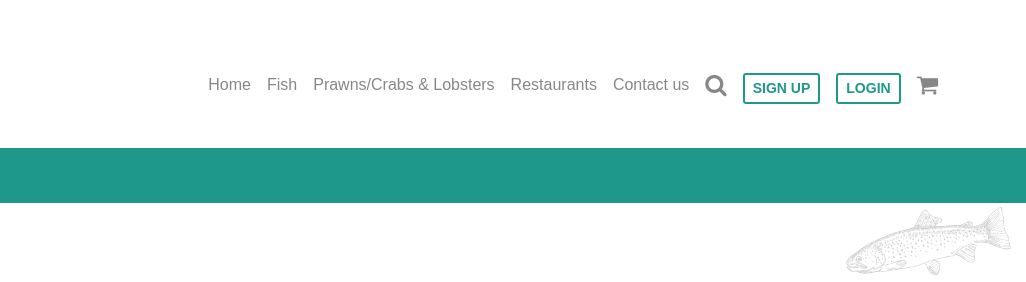
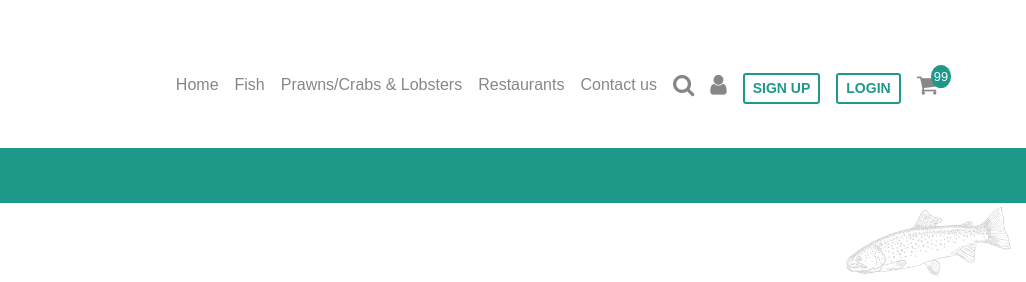
Before and after one commit to SalmanHilal/FishFresh, a plain HTML site: page otp.html in a window 1280 px wide. Shown: the top 282 px of the page, 254-1280 px from the left. Drawn offline with Linux system fonts and the light colour scheme.

Commit message:
revisions done

```diff
--- a/assets/css/style.css
+++ b/assets/css/style.css
@@ -259,11 +259,33 @@ body .search-box input{
     border-top-right-radius: 0!important;
     font-size: inherit !important;
 }
-.btn:hover{
-    color: #1E9889;
+.btn:not(.theme-bg):not(select):hover{
+    color: #fff !important;
+    background-color: #1E9889;
+}
+.btn.theme-bg:hover{
+    color: #1E9889 !important;
+    background-color: #fff;
 }
 .dnone{
     display: none;
+}
+.cart{
+    position: relative;
+}
+.cart small{
+    position: absolute;
+    top: 0;
+    right: -5px;
+    background-color: #1E9889;
+    color: #fff;
+    border-radius: 100%;
+    padding: 2px 3px;
+    min-width: 18px;
+    text-align: center;
+}
+.navbar-expand-lg .navbar-nav .nav-link:hover{
+    color: #1E9889;
 }
 
 /* Responsive CSS */
@@ -346,6 +368,10 @@ body .search-box input{
     .two .col, .two{
         min-height: 65vh;
     }
+    .cart small{
+        right: -9px;
+        top: -2px;
+    }
 }
 @media (max-width: 768px){
     #opt .d-flex > .opt:not(:last-child) {
--- a/otp.html
+++ b/otp.html
@@ -48,22 +48,26 @@
                 <li class="nav-item hideRes">
                     <a class="nav-link showSearch" href="#"><i class="fa fa-search"></i></a>
                 </li>
-                    <li class="nav-item px-2 pt-2  d-none d-xl-inline-block">
+                <li class="nav-item hideRes">
+                    <a class="nav-link" href="#"><i class="fa fa-user"></i></a>
+                </li>
+                <li class="nav-item px-2 pt-2  d-none d-lg-inline-block">
                     <a class="nav-link btn btn-sm" href="#">SIGN UP</a>
                 </li>
-                    <li class="nav-item px-2 pt-2  d-none d-xl-inline-block">
+                <li class="nav-item px-2 pt-2  d-none d-lg-inline-block">
                     <a class="nav-link btn btn-sm" href="#">LOGIN</a>
                 </li>
-                    <li class="nav-item d-inline-block  d-xl-none hideRes">
-                        <a class="nav-link" href="#"><i class="fa fa-user"></i></a>
+                <li class="nav-item hideRes">
+                    <a class="nav-link cart" href="#"><i class="fa fa-shopping-cart"></i><small>99</small></a>
                 </li>
-                    <li class="nav-item hideRes">
-                        <a class="nav-link" href="#"><i class="fa fa-shopping-cart"></i></a>
+                <li class="nav-item d-block d-lg-none py-2">
+                    <a class="nav-link btn btn-sm px-3 mr-2 d-inline-block" href="#">LOGIN</a>
+                    <a class="nav-link btn btn-sm px-3 d-inline-block" href="#">SIGN UP</a>
                 </li>
                 <li class="nav-item d-block d-lg-none">
                     <a class="nav-link d-inline-block mr-4 showSearch" href="#"><i class="fa fa-search"></i></a>
                     <a class="nav-link d-inline-block mr-4" href="#"><i class="fa fa-user"></i></a>
-                        <a class="nav-link d-inline-block" href="#"><i class="fa fa-shopping-cart"></i></a>
+                    <a class="nav-link d-inline-block cart" href="#"><i class="fa fa-shopping-cart"></i><small>99</small></a>
                 </li>
             </ul>
             </div>
```
Also changed, not shown: account.html (+11 -7 lines), index.html (+11 -7 lines), products.html (+11 -7 lines). Lines whose indentation alone changed are shown as unchanged.
